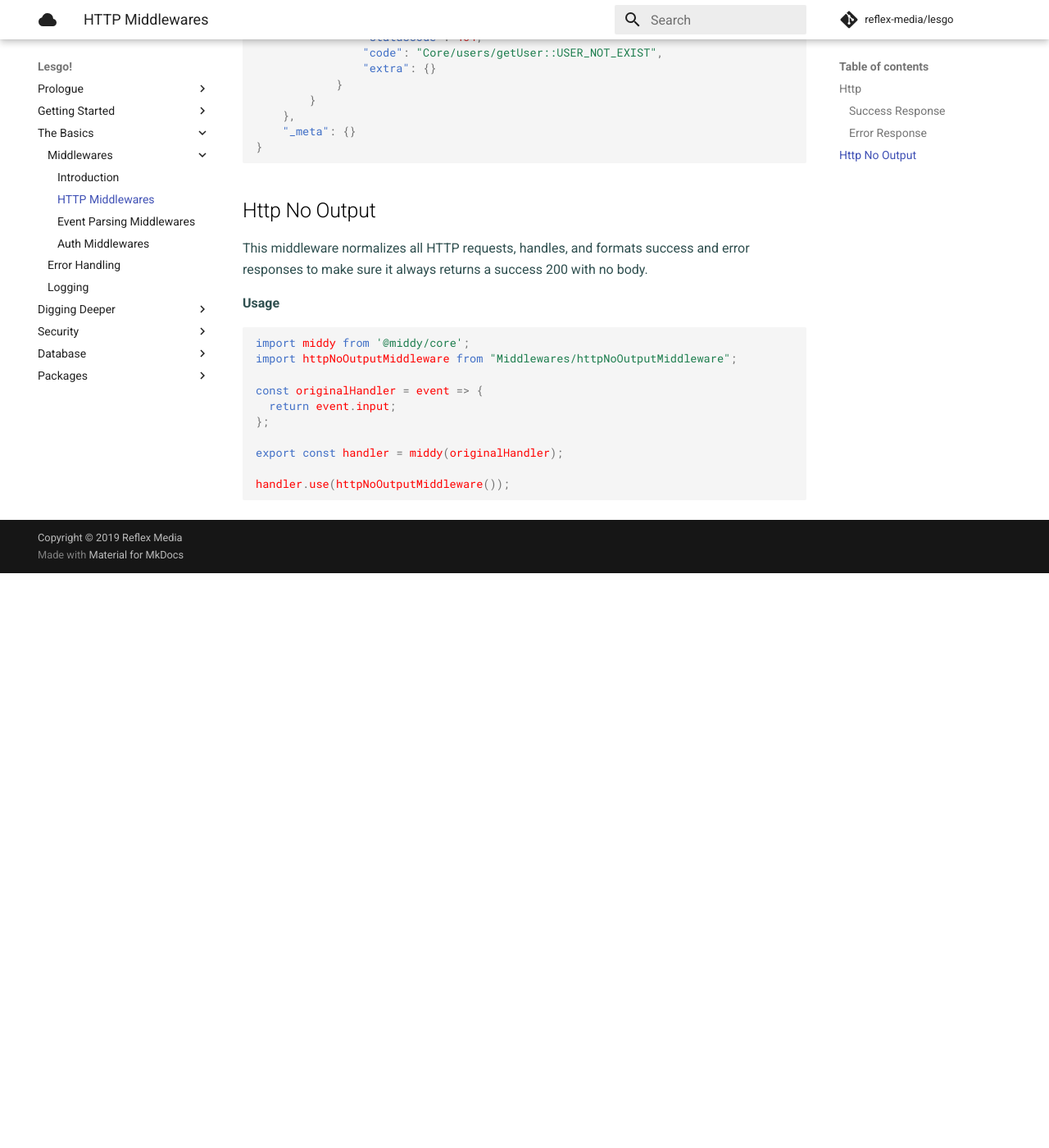
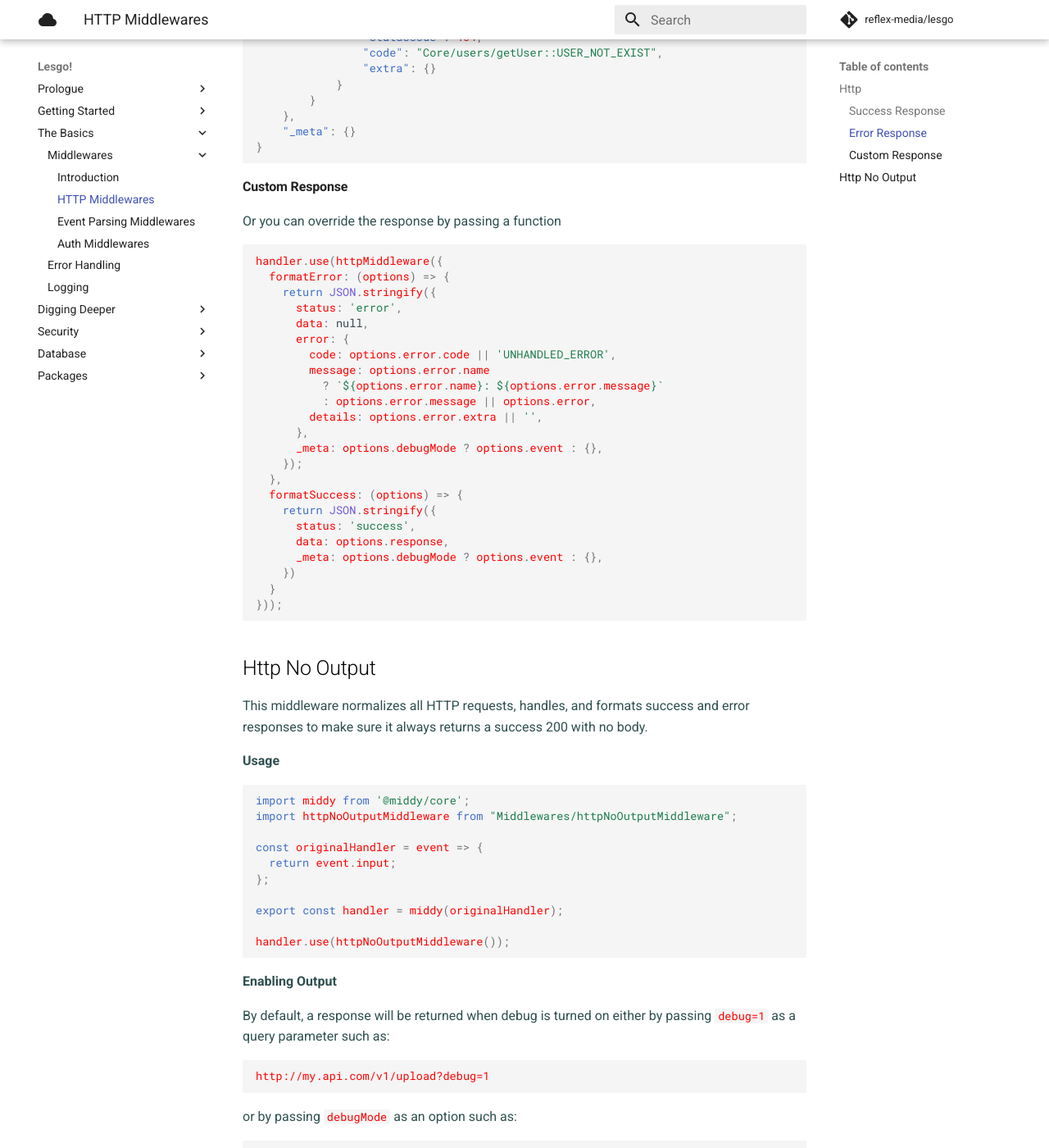
Before and after one commit to reflex-media/lesgo-docs, an MkDocs documentation site: the page built from docs/basics/middlewares/http.md, in a window 1280 px wide and 1400 px high, scrolled down 1172 px. Shown: the whole window at 82% size. Built offline with MkDocs 1.6.1 and Material for MkDocs 9.7.7, drawn with Linux system fonts in a browser that asks for light colours; comment, search, counter and statistics services are not loaded; the version menu is left out; before the commit the page ends 1871 px from its top, so only the background shows below that; some of the changed text lies outside the part shown.

Commit message:
feat: update docs for new options added to lesgo

````diff
--- a/docs/basics/middlewares/http.md
+++ b/docs/basics/middlewares/http.md
@@ -54,6 +54,35 @@ The successfuly response will be formatted in this way
 }
 ```
 
+#### Custom Response
+
+Or you can override the response by passing a function
+```js
+handler.use(httpMiddleware({
+  formatError: (options) => {
+    return JSON.stringify({
+      status: 'error',
+      data: null,
+      error: {
+        code: options.error.code || 'UNHANDLED_ERROR',
+        message: options.error.name
+          ? `${options.error.name}: ${options.error.message}`
+          : options.error.message || options.error,
+        details: options.error.extra || '',
+      },
+      _meta: options.debugMode ? options.event : {},
+    });
+  },
+  formatSuccess: (options) => {
+    return JSON.stringify({
+      status: 'success',
+      data: options.response,
+      _meta: options.debugMode ? options.event : {},
+    })
+  }
+}));
+```
+
 ## Http No Output
 
 This middleware normalizes all HTTP requests, handles, and formats success and error responses to make sure it always returns a success 200 with no body.
@@ -72,3 +101,29 @@ export const handler = middy(originalHandler);
 
 handler.use(httpNoOutputMiddleware());
 ```
+
+**Enabling Output**
+
+By default, a response will be returned when debug is turned on either by passing `debug=1` as a query parameter such as:
+
+```
+http://my.api.com/v1/upload?debug=1
+```
+
+or by passing `debugMode` as an option such as:
+
+```js
+handler.use(httpNoOutputMiddleware({
+  debugMode: true
+}));
+```
+
+But this can be overriden by passing `allowResponse` as an option
+
+```js
+handler.use(httpNoOutputMiddleware({
+  allowResponse: (options) => {
+    return false;
+  }
+}));
+```
````
Also changed, not shown: docs/basics/middlewares/auth.md (+1 -1 lines).
